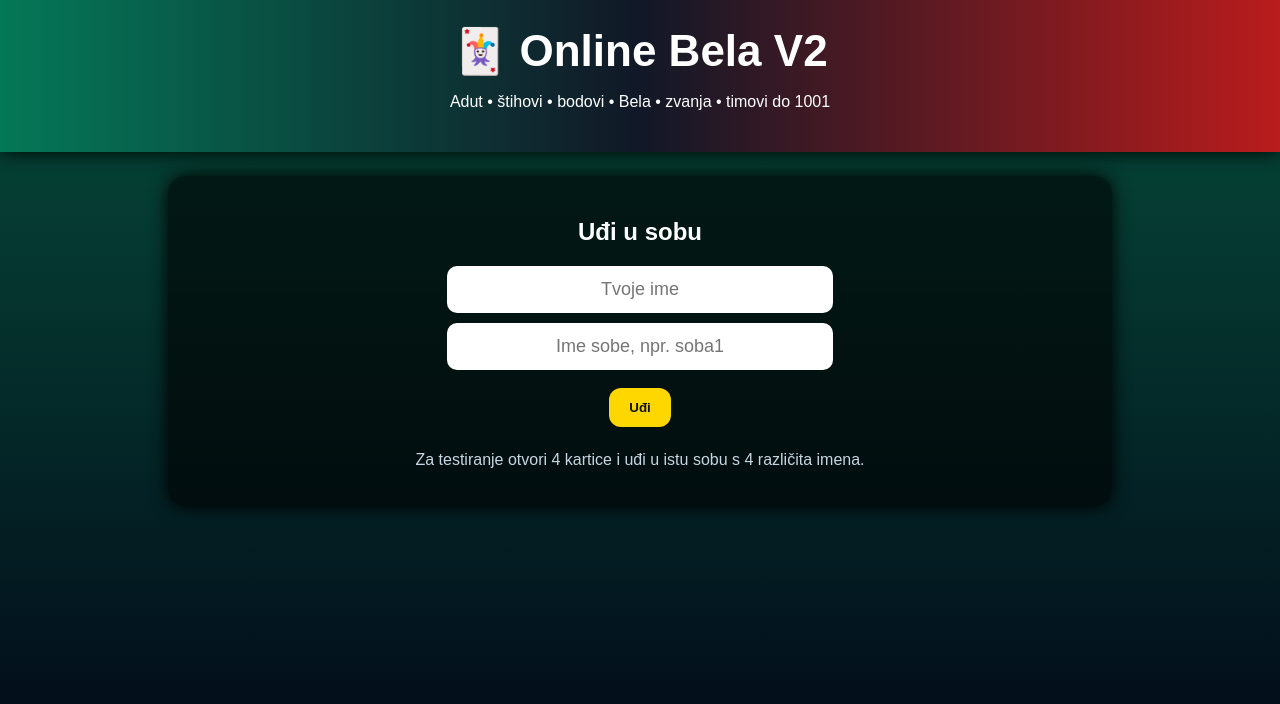
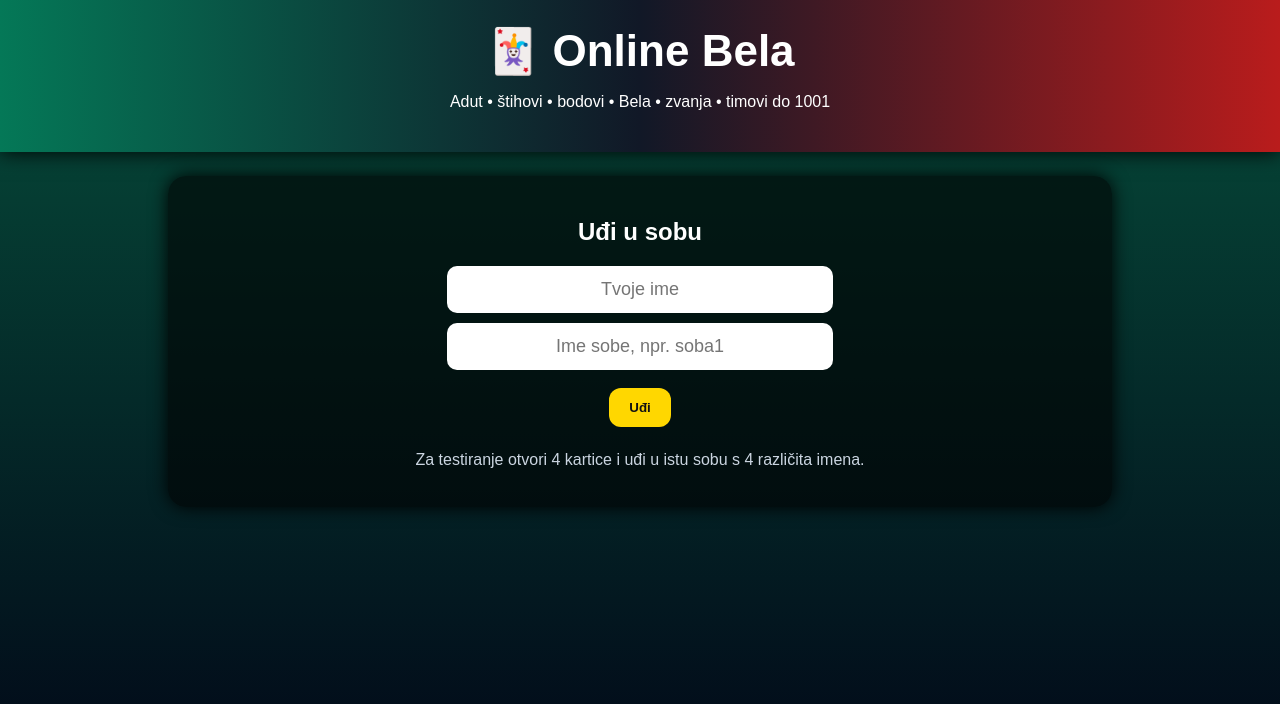
Before and after one commit to Gumbek7777/bela-online, a website: page public/index.html in a window 1280 px wide. Drawn offline with nearby package versions, Linux system fonts and the light colour scheme; no server answers.

Commit message:
Update title and header for Online Bela

```diff
--- a/public/index.html
+++ b/public/index.html
@@ -2,7 +2,7 @@
 <html lang="hr">
 <head>
     <meta charset="UTF-8">
-    <title>Online Bela V2</title>
+    <title>Online Bela</title>
     <meta name="viewport" content="width=device-width, initial-scale=1.0">
 
     <link rel="stylesheet" href="style.css">
@@ -10,7 +10,7 @@
 
 <body>
     <header>
-        <h1>🃏 Online Bela V2</h1>
+        <h1>🃏 Online Bela</h1>
         <p>Adut • štihovi • bodovi • Bela • zvanja • timovi do 1001</p>
     </header>
 
```
